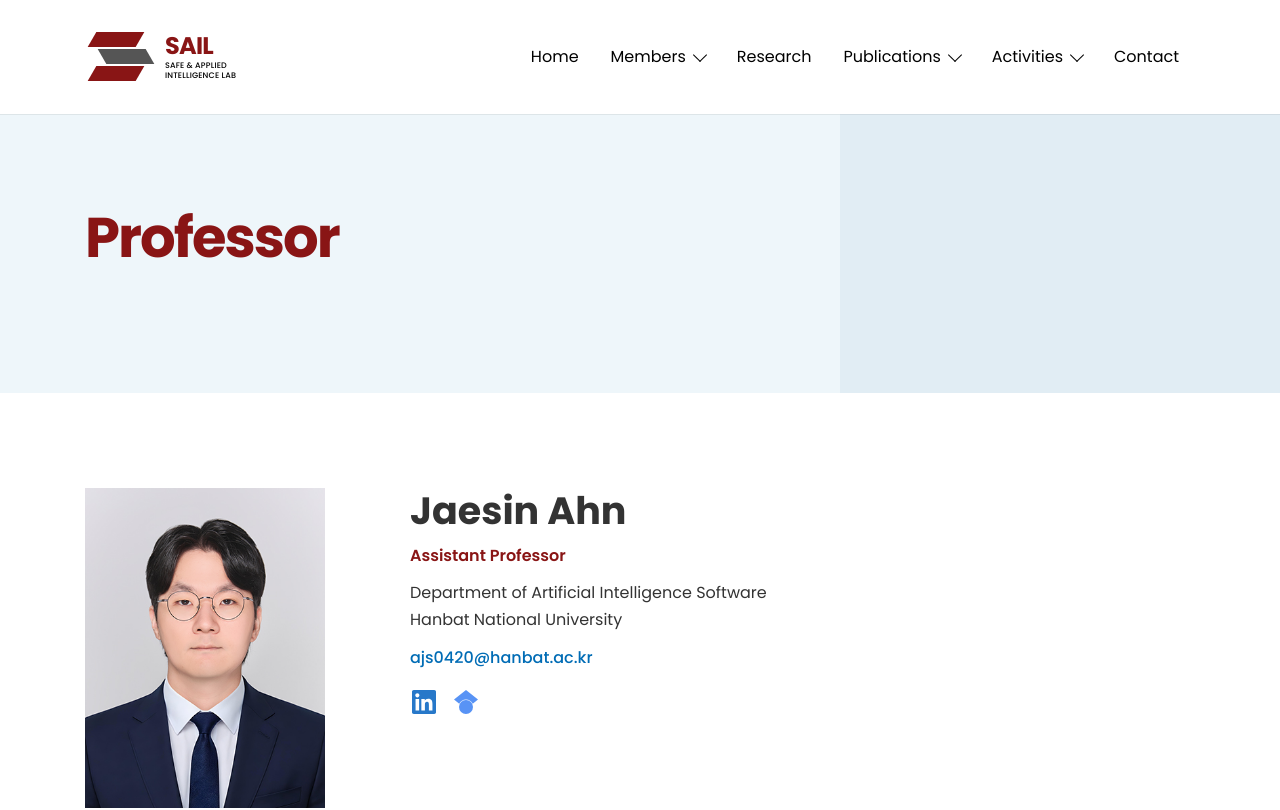
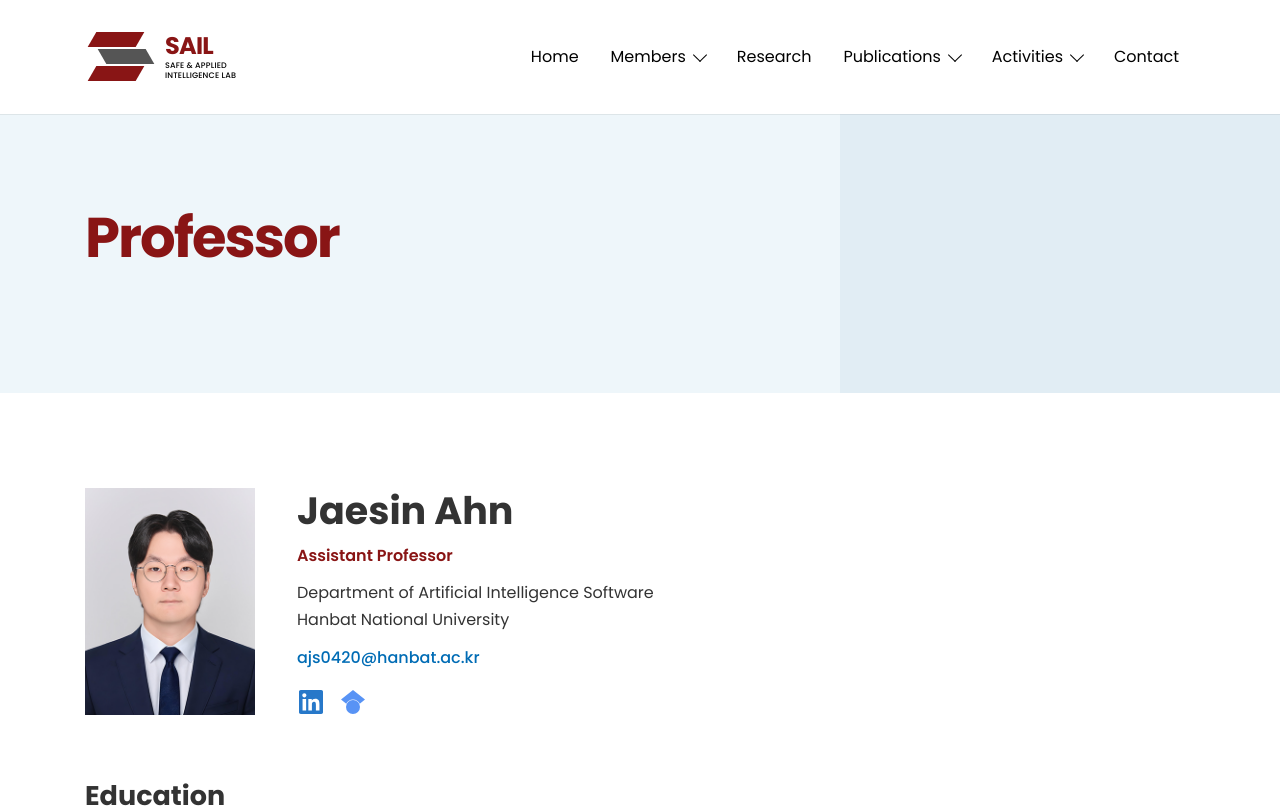
Before and after one commit to sail-hanbat/sail-hanbat.github.io, a Next.js app: page /members/professor in a window 1280 px wide. Shown: the top 810 px of the page. Built offline with nearby package versions, Linux system fonts and the light colour scheme.

Commit message:
Resize professor photo

```diff
--- a/app/globals.css
+++ b/app/globals.css
@@ -643,14 +643,14 @@ li {
 
 .profile-layout {
   display: grid;
-  grid-template-columns: 270px 1fr;
-  gap: 55px;
+  grid-template-columns: 170px 1fr;
+  gap: 42px;
   align-items: start;
 }
 
 .profile-photo {
   display: block;
-  width: 240px;
+  width: 170px;
   height: auto;
 }
 
```
Also changed, not shown: 72 other files (tests, documents, lock files or other folders).
